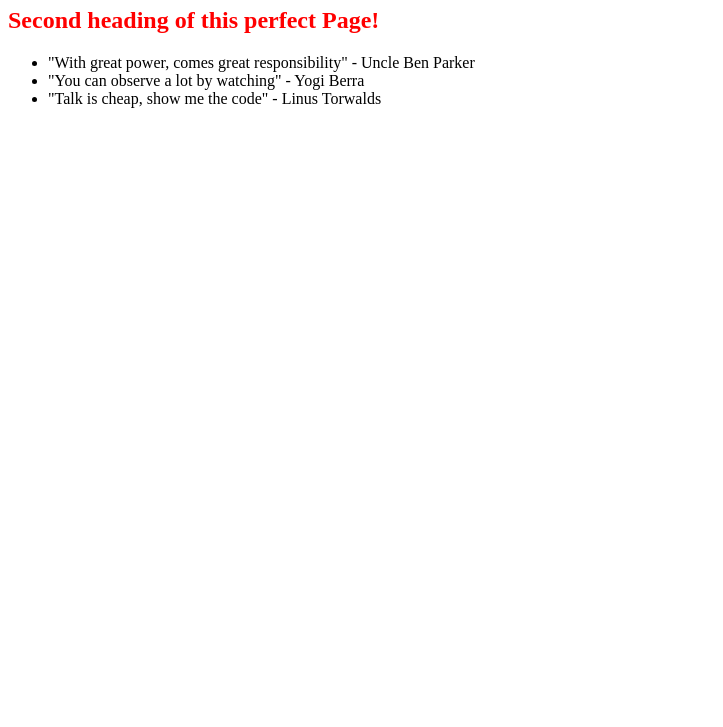
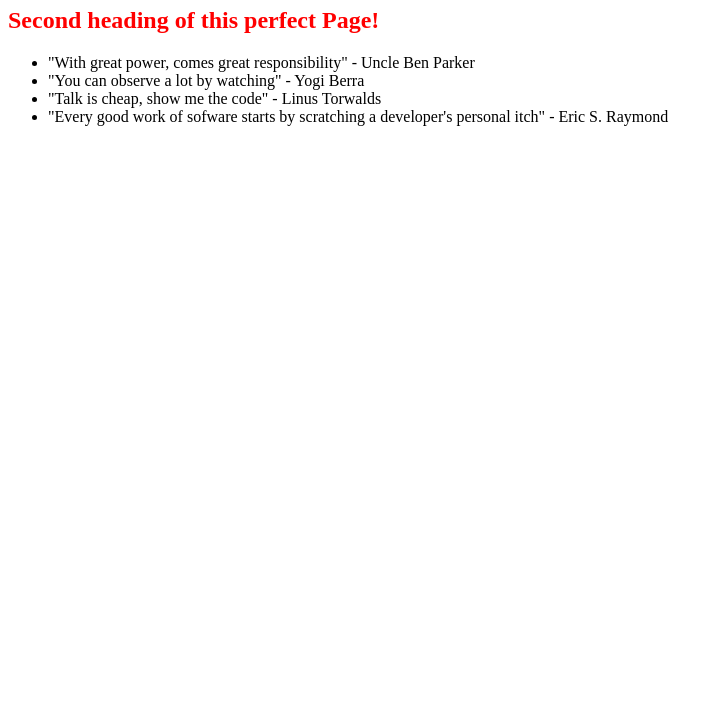
Before and after one commit to maurnham/0_melanie_openSAP_repo, a plain HTML site: page index.html in a window 1280 px wide. Shown: the part 73-800 px from the top of the page, without its empty margins (0-723 px from the left). Drawn offline with Linux system fonts and the light colour scheme.

Commit message:
Eric Raymond quote added

```diff
--- a/index.html
+++ b/index.html
@@ -12,6 +12,7 @@
 			<li>"With great power, comes great responsibility" - Uncle Ben Parker</li>
 			<li>"You can observe a lot by watching" - Yogi Berra</li>
 			<li>"Talk is cheap, show me the code" - Linus Torwalds</li>
+			<li>"Every good work of sofware starts by scratching a developer's personal itch" - Eric S. Raymond</li>
 		</ul>
 	</body>
 </html>
```
